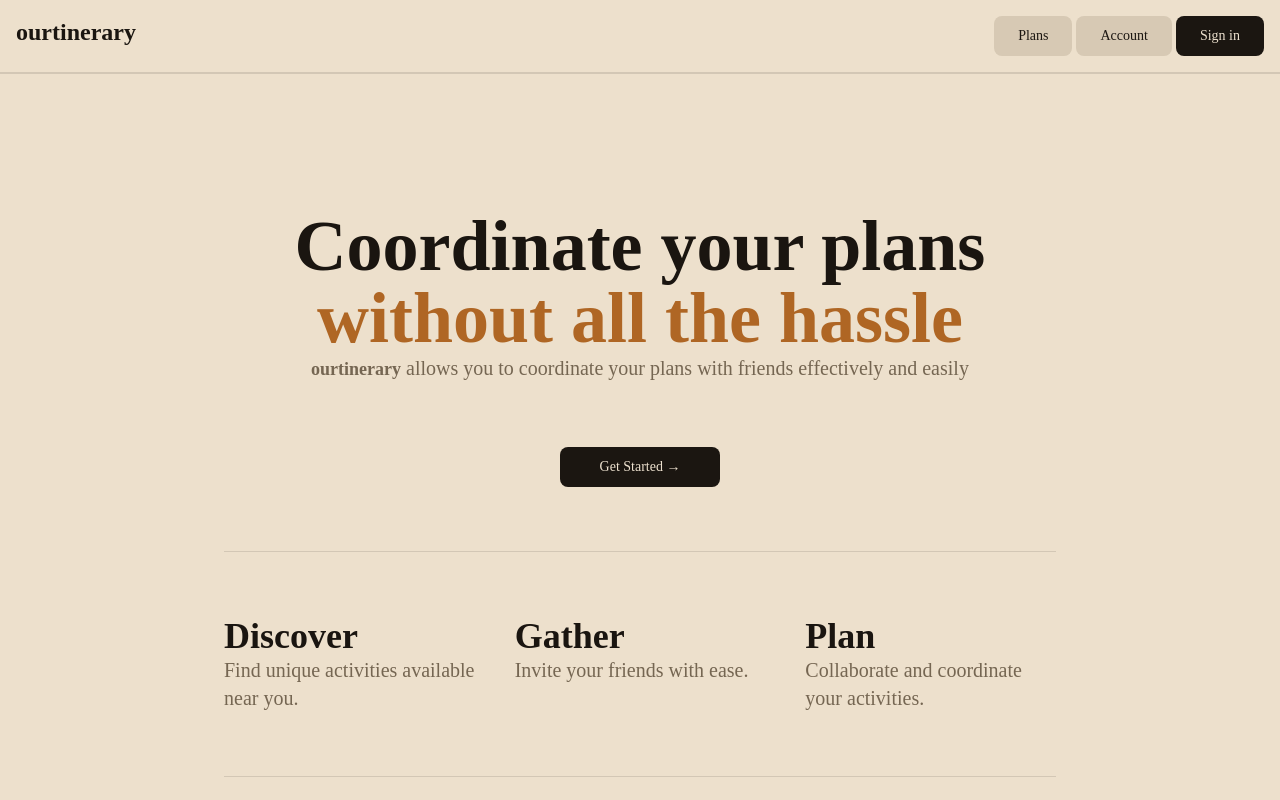
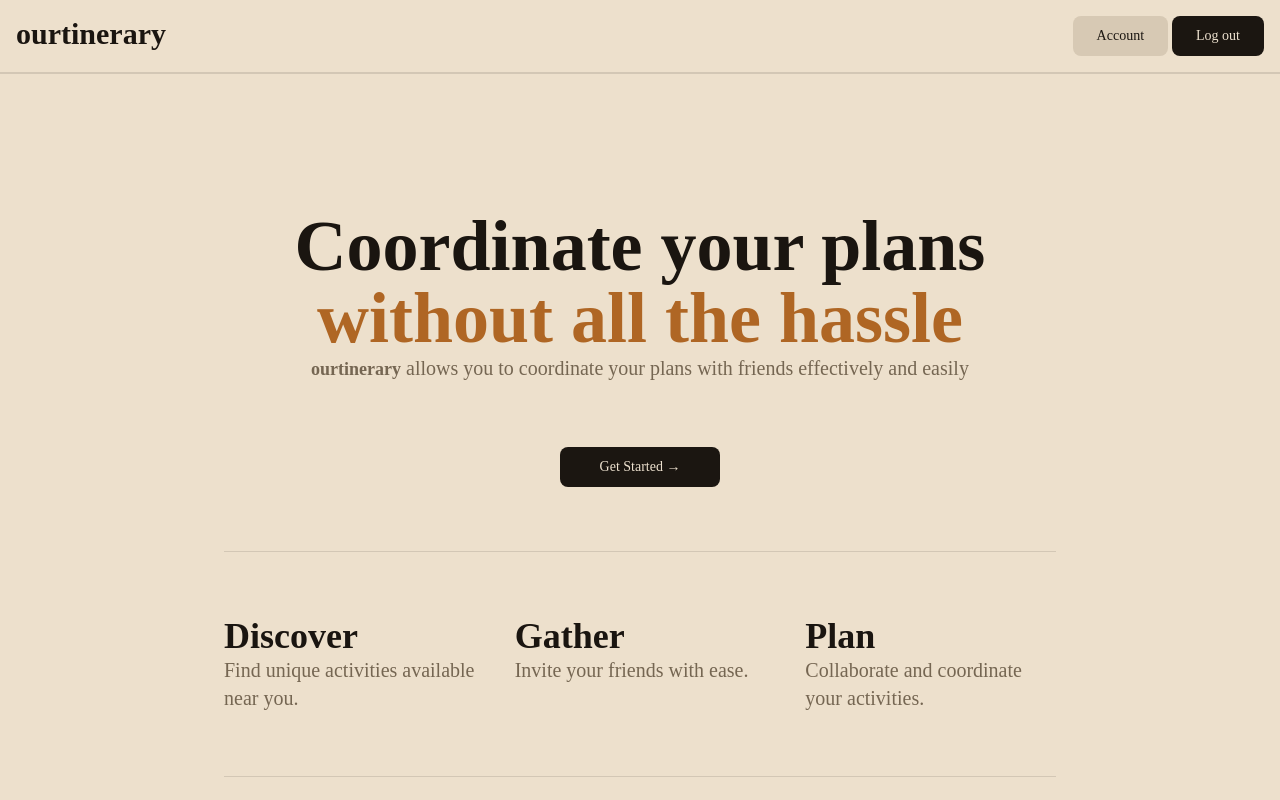
Before and after one commit to h-custodio/ourtinerary, a Next.js app: page / in a window 1280 px wide. Shown: the top 800 px of the page. Built offline with nearby package versions, Linux system fonts and the light colour scheme.

Commit message:
Added logic for display buttons for logged in users and removed the plan nav

```diff
--- a/components/NavHeader.tsx
+++ b/components/NavHeader.tsx
@@ -1,33 +1,48 @@
 import Link from "next/link";
+import LogoutButton from "@/components/LogoutButton";
 import { buttonVariants } from "@/components/ui/button";
 
 const NavHeader = () => {
+  // verify that user is authenticated
+  //   const {
+  //     data: { user },
+  //     error,
+  //   } = await supabase.auth.getUser();
+
+  //   if (error) {
+  //     console.error("Failed to get user:", error);
+  //     return;
+  //   }
+
+  const user = "";
+
   return (
     <header className="nav-header">
       <div className="flex justify-between">
-        <Link href="/" className="text-2xl font-bold">
+        <Link href="/" className="text-3xl font-bold">
           ourtinerary
         </Link>
 
         <nav className="flex gap-1">
+          {user !== null && (
+            <div className="flex gap-1">
               <Link
-            href="/"
-            className={buttonVariants({ size: "lg", variant: "secondary" })}
-          >
-            Plans
-          </Link>
-          <Link
-            href="/dashboard"
+                href="/account"
                 className={buttonVariants({ size: "lg", variant: "secondary" })}
               >
                 Account
               </Link>
+              <LogoutButton />
+            </div>
+          )}
+          {user === null && (
             <Link
               href="/auth/login"
               className={buttonVariants({ size: "lg", variant: "default" })}
             >
               Sign in
             </Link>
+          )}
         </nav>
       </div>
     </header>
```
Lines whose indentation alone changed are shown as unchanged.
